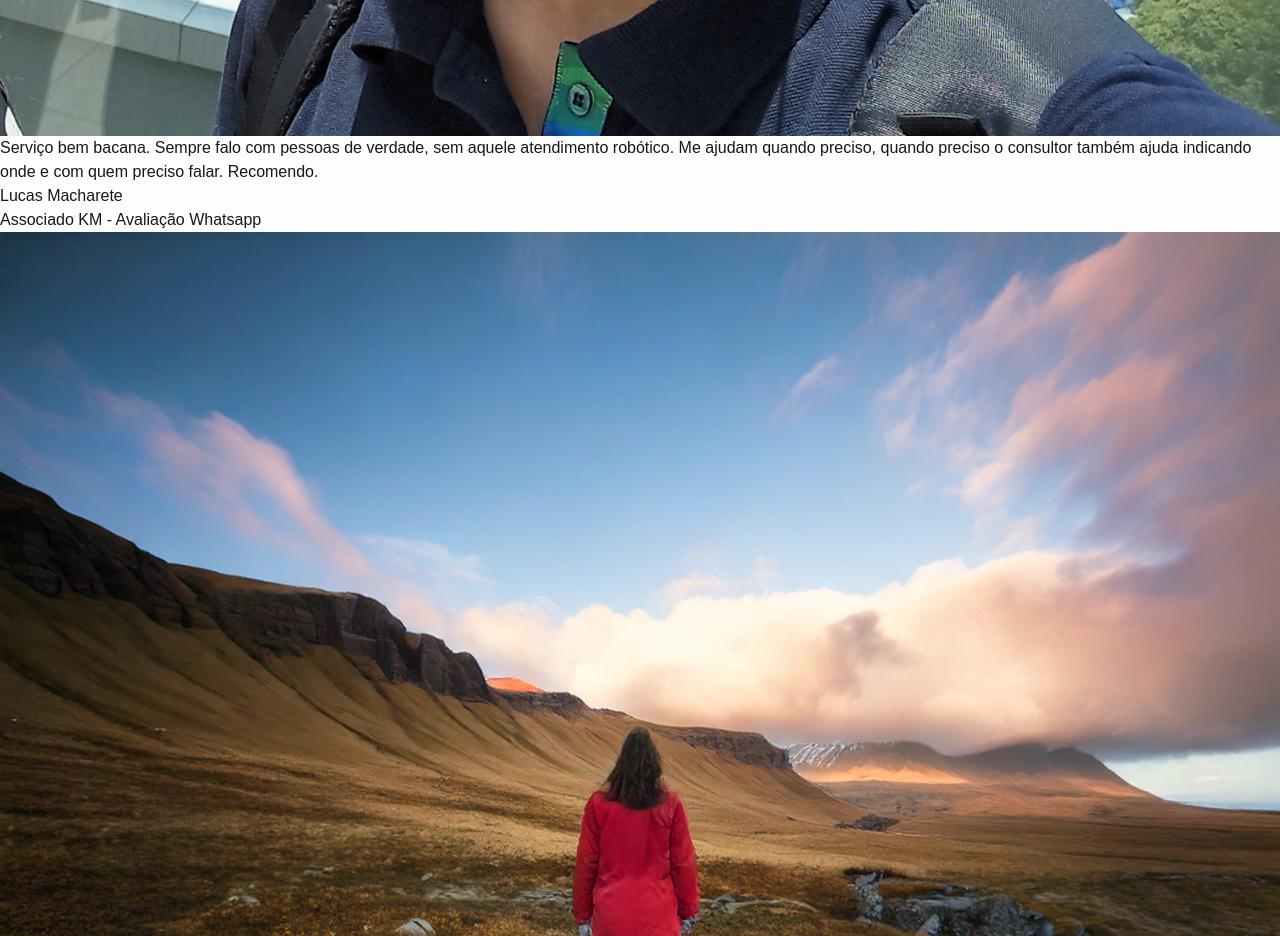
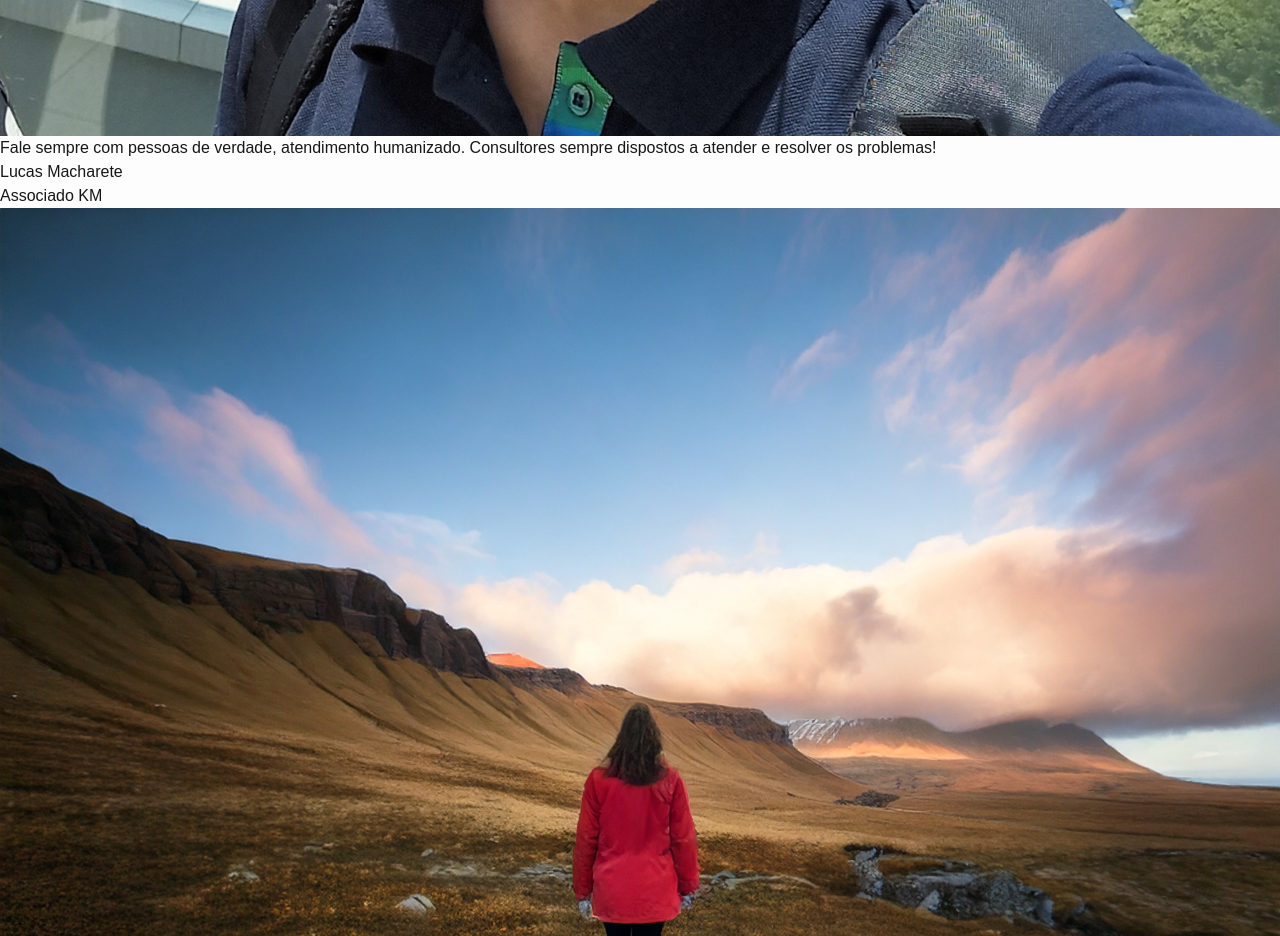
Before and after one commit to MachareteL/km_spa, a Next.js app: page / in a window 1280 px wide. Shown: the part 3200-4136 px from the top of the page. Built offline with nearby package versions, Linux system fonts and the light colour scheme.

Commit message:
refactor: rating message

```diff
--- a/src/pages/index.tsx
+++ b/src/pages/index.tsx
@@ -471,16 +471,13 @@ export default function Home() {
                 src={LucasProfile}
               />
               <p className="mb-6 leading-relaxed text-slate-500 dark:text-slate-400">
-                Serviço bem bacana. Sempre falo com pessoas de verdade, sem
-                aquele atendimento robótico. Me ajudam quando preciso, quando
-                preciso o consultor também ajuda indicando onde e com quem
-                preciso falar. Recomendo.
+                Fale sempre com pessoas de verdade, atendimento humanizado. Consultores sempre dispostos a atender e resolver os problemas!
               </p>
               <div className="font-semibold text-slate-600">
                 Lucas Macharete
               </div>
               <div className="text-xs text-slate-400">
-                Associado KM - Avaliação Whatsapp
+                Associado KM
               </div>
             </div>
           </div>
```
